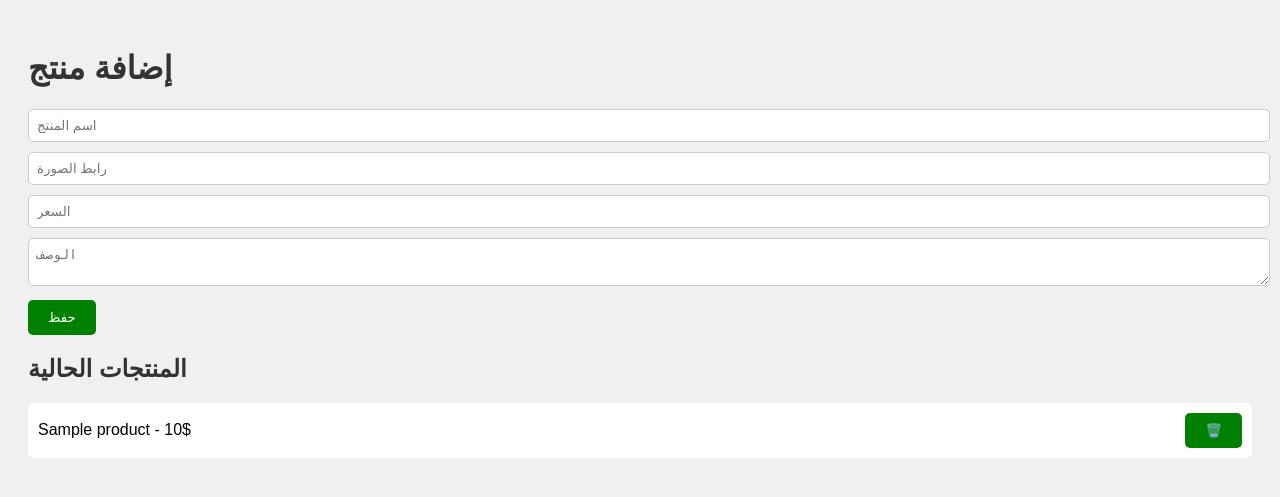
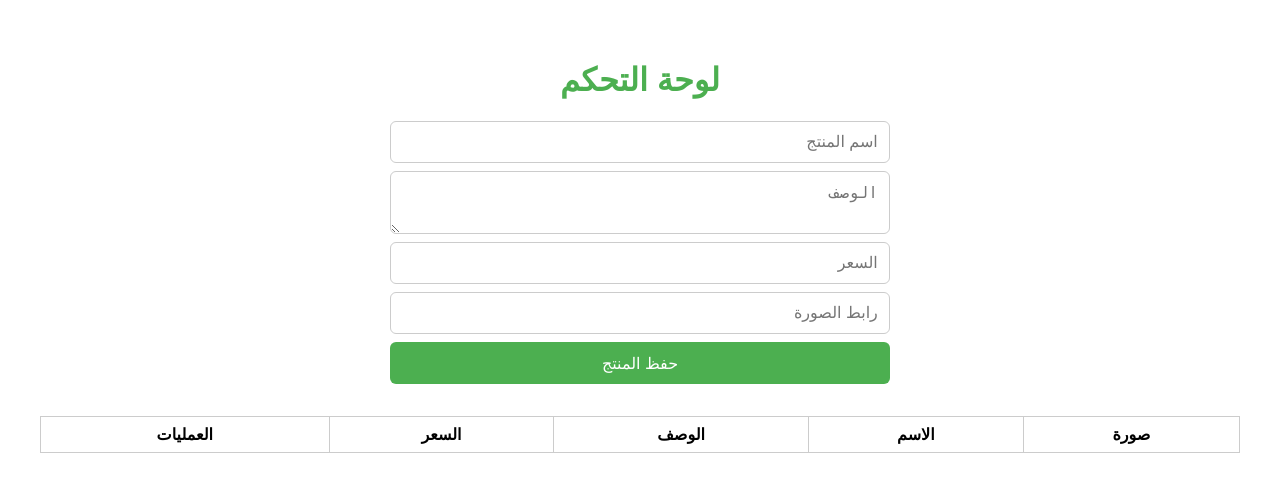
Before and after one commit to Fariksa731/renpy, a Flask app: page /admin in a window 1280 px wide. Shown: the top 497 px of the page. Run offline with Flask 2, Linux system fonts and the light colour scheme; a database or web service that is not in the repository returns one stand-in record (values such as "Sample title"); lists and menus that the app fills with data are empty.

Commit message:
Update admin.html

```diff
--- a/templates/admin.html
+++ b/templates/admin.html
@@ -2,63 +2,90 @@
 <html lang="ar">
 <head>
   <meta charset="UTF-8">
-  <title>لوحة الإدارة</title>
+  <title>لوحة التحكم</title>
   <style>
-    body { font-family: sans-serif; padding: 20px; background: #f0f0f0; }
-    h1, h2 { color: #333; }
-    form input, form textarea {
-      width: 100%; margin-bottom: 10px; padding: 8px; border: 1px solid #ccc; border-radius: 5px;
-    }
-    button { padding: 10px 20px; background: green; color: white; border: none; border-radius: 5px; cursor: pointer; }
-    .product { background: #fff; padding: 10px; margin: 10px 0; border-radius: 6px; display: flex; justify-content: space-between; align-items: center; }
+    body { font-family: sans-serif; padding: 2rem; background: #fff; direction: rtl; }
+    h1 { color: #4caf50; text-align: center; }
+    form { display: flex; flex-direction: column; gap: 0.5rem; max-width: 500px; margin: auto; }
+    input, textarea, button { padding: 0.7rem; font-size: 1rem; border-radius: 6px; border: 1px solid #ccc; }
+    button { background: #4caf50; color: white; border: none; cursor: pointer; }
+    table { width: 100%; margin-top: 2rem; border-collapse: collapse; }
+    th, td { padding: 0.5rem; border: 1px solid #ccc; text-align: center; }
+    img { width: 60px; }
   </style>
 </head>
 <body>
-  <h1>إضافة منتج</h1>
-  <form id="product-form">
-    <input name="name" placeholder="اسم المنتج" required>
-    <input name="image" placeholder="رابط الصورة" required>
-    <input name="price" placeholder="السعر" required>
+  <h1>لوحة التحكم</h1>
+
+  <form id="productForm">
+    <input type="hidden" name="id" />
+    <input name="name" placeholder="اسم المنتج" required />
     <textarea name="description" placeholder="الوصف" required></textarea>
-    <button type="submit">حفظ</button>
+    <input name="price" placeholder="السعر" required />
+    <input name="image" placeholder="رابط الصورة" required />
+    <button type="submit">حفظ المنتج</button>
   </form>
 
-  <h2>المنتجات الحالية</h2>
-  <div id="product-list">
-    {% for product in products %}
-      <div class="product">
-        <div>
-          {{ product.name }} - {{ product.price }}$
-        </div>
-        <div>
-          <button onclick="deleteProduct('{{ product._id }}')">🗑️</button>
-        </div>
-      </div>
-    {% endfor %}
-  </div>
+  <table id="productsTable">
+    <thead>
+      <tr><th>صورة</th><th>الاسم</th><th>الوصف</th><th>السعر</th><th>العمليات</th></tr>
+    </thead>
+    <tbody></tbody>
+  </table>
 
   <script>
-    const form = document.getElementById('product-form');
-    form.onsubmit = async function(e) {
+    const form = document.getElementById('productForm');
+    const tbody = document.querySelector('#productsTable tbody');
+
+    function loadProducts() {
+      fetch('/api/products').then(res => res.json()).then(data => {
+        tbody.innerHTML = '';
+        data.forEach(p => {
+          const row = document.createElement('tr');
+          row.innerHTML = `
+            <td><img src="${p.image}" /></td>
+            <td>${p.name}</td>
+            <td>${p.description}</td>
+            <td>${p.price}</td>
+            <td>
+              <button onclick='edit(${JSON.stringify(p)})'>✏️</button>
+              <button onclick='deleteProduct("${p._id}")'>🗑️</button>
+            </td>`;
+          tbody.appendChild(row);
+        });
+      });
+    }
+
+    function edit(p) {
+      form.id.value = p._id;
+      form.name.value = p.name;
+      form.description.value = p.description;
+      form.price.value = p.price;
+      form.image.value = p.image;
+    }
+
+    form.onsubmit = e => {
       e.preventDefault();
-      const data = {
-        name: form.name.value,
-        image: form.image.value,
-        price: form.price.value,
-        description: form.description.value
-      };
-      await fetch('/api/products', {
-        method: 'POST',
+      const data = Object.fromEntries(new FormData(form));
+      const method = data.id ? 'PUT' : 'POST';
+      const url = data.id ? `/update/${data.id}` : '/add';
+
+      fetch(url, {
+        method,
         headers: { 'Content-Type': 'application/json' },
         body: JSON.stringify(data)
+      }).then(() => {
+        form.reset();
+        loadProducts();
       });
-      location.reload();
+    };
+
+    function deleteProduct(id) {
+      fetch('/delete/' + id, { method: 'DELETE' })
+        .then(() => loadProducts());
     }
 
-    async function deleteProduct(id) {
-      await fetch(`/api/products/${id}`, { method: 'DELETE' });
-      location.reload();
-    }
+    loadProducts();
   </script>
 </body>
 </html>
```
